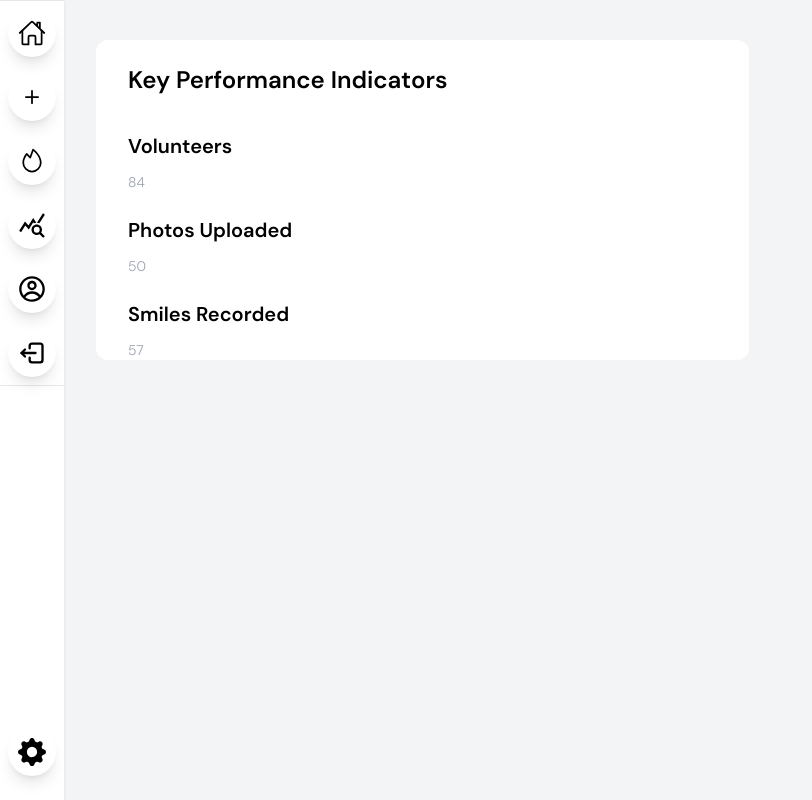
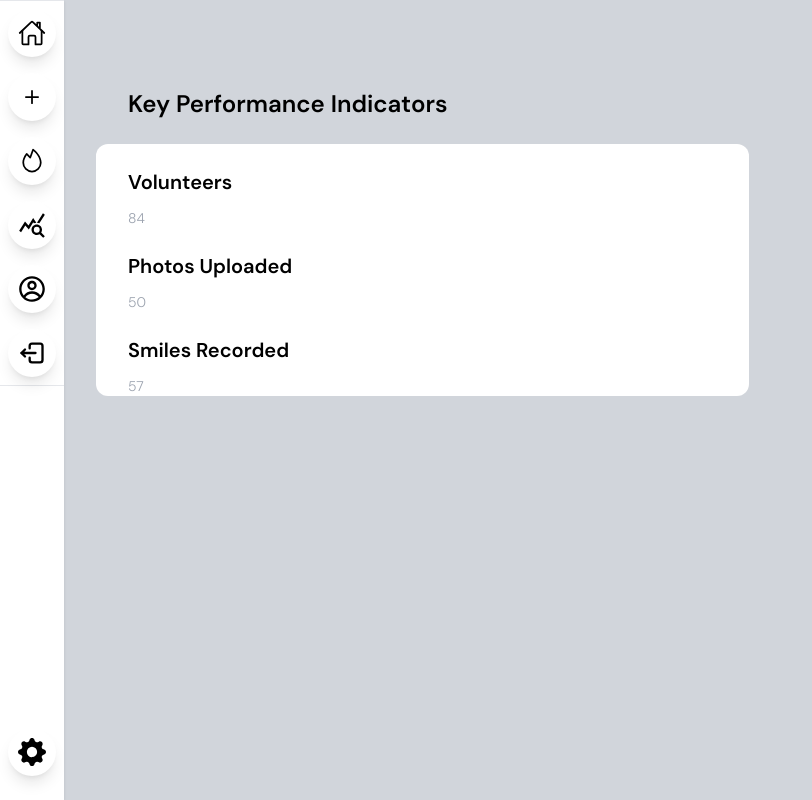
Before and after one commit to phhackforgood/impacttrack, a Next.js app: page /events in a window 1280 px wide. Shown: the whole page, without its empty margins (0-812 px from the left). Built offline with nearby package versions, Linux system fonts and the light colour scheme.

Commit message:
Update events

```diff
--- a/src/app/events/page.tsx
+++ b/src/app/events/page.tsx
@@ -8,8 +8,8 @@ export default function EventPage() {
     const max = 250;
 
     return (
-        <main className="flex min-h-screen flex-col justify-between items-center px-24 py-10 bg-gray-100">
-            <div className="flex flex-col items-center bg-white font-Dmsans hover:shadow-xl w-3/5 h-300 rounded-xl mr-auto">
+        <main className="flex min-h-screen flex-col items-center px-24 py-10 bg-gray-300">
+            <div className="flex flex-col items-center font-Dmsans w-3/5 mr-auto mb-3 mt-6">
                 <h1 className="text-2xl font-semibold mr-auto mb-3 mx-8 mt-6">Key Performance Indicators</h1>
                 <div className="text-sm font-light text-left text-gray-400 leading-2 text-wrap px-8 w-full">
                     <ProgressBar>
@@ -18,6 +18,8 @@ export default function EventPage() {
                         <ProgressBar variant="danger" max={max} now={progSmiles} key={3} />
                     </ProgressBar>
                 </div>
+            </div>
+            <div className="flex flex-col items-center bg-white font-Dmsans w-3/5 rounded-xl mr-auto mt-100">
                 <h2 className="text-xl font-semibold mr-auto mb-3 mx-8 mt-6">Volunteers</h2>
                 <div className="text-sm font-light text-left text-gray-400 leading-2 text-wrap px-8 w-full"><ProgressBar variant="success" now={progVolunteers} label={`${progVolunteers}`} /></div>
                 <h2 className="text-xl font-semibold mr-auto mb-3 mx-8 mt-6">Photos Uploaded</h2>
```
